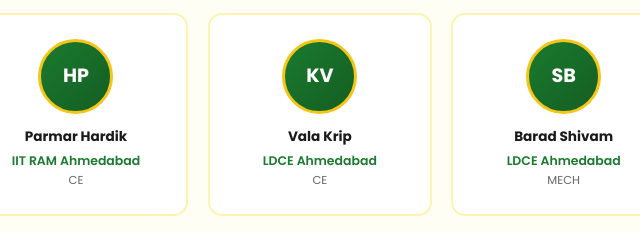
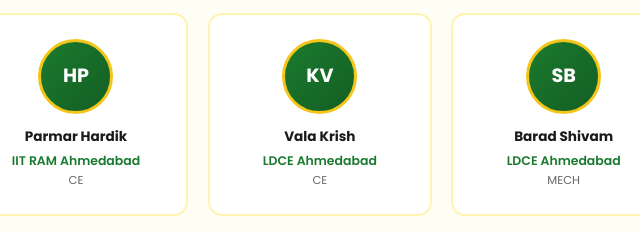
Before and after one commit to ansalfeni528-crypto/mudra_classes, a plain HTML site: page index.html in a window 1280 px wide. Shown: the part 2760-2992 px from the top of the page, 564-1204 px from the left. Drawn offline with Linux system fonts and the light colour scheme.

Commit message:
Correct student's name from 'Krip' to 'Krish'

```diff
--- a/index.html
+++ b/index.html
@@ -214,7 +214,7 @@
       </div>
       <div class="student-card reveal">
         <div class="student-avatar">KV</div>
-        <h4>Vala Krip</h4>
+        <h4>Vala Krish</h4>
         <div class="college">LDCE Ahmedabad</div>
         <div class="branch">CE</div>
       </div>
```
